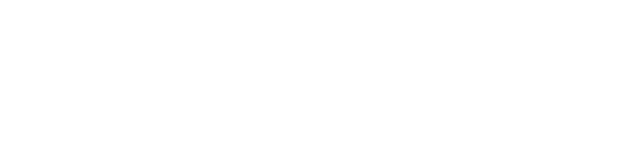
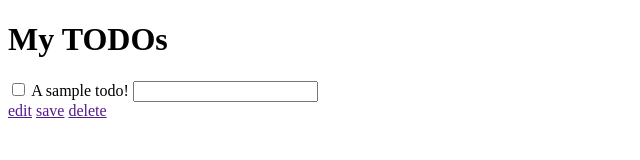
Before and after one commit to jeffreysbrother/angular-basics, a plain HTML site: page index.html in a window 1280 px wide. Shown: the whole page, without its empty margins (0-640 px from the left). Drawn offline with nearby package versions, Linux system fonts and the light colour scheme.

Commit message:
add links

```diff
--- a/index.html
+++ b/index.html
@@ -10,7 +10,18 @@
 </head>
 <body ng-app="todoListApp">
 
+  <h1>My TODOs</h1>
+  <div class="list">
+    <input type="checkbox" />
+    <label class="editing-label">A sample todo!</label>
+    <input class="editing-label" type="text">
+  </div>
 
+  <div class="actions">
+    <a href="">edit</a>
+    <a href="">save</a>
+    <a href="" class="delete">delete</a>
+  </div>
 
 </body>
 </html>
```
